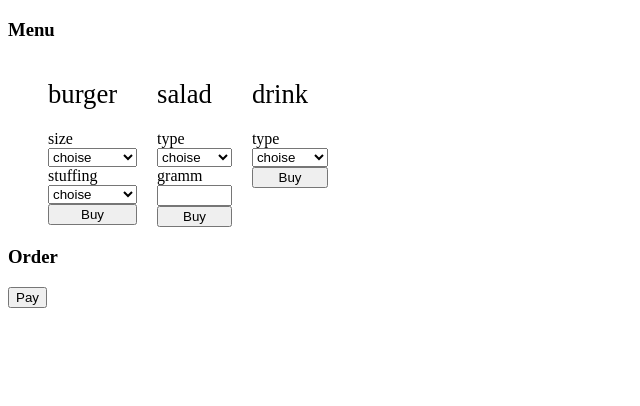
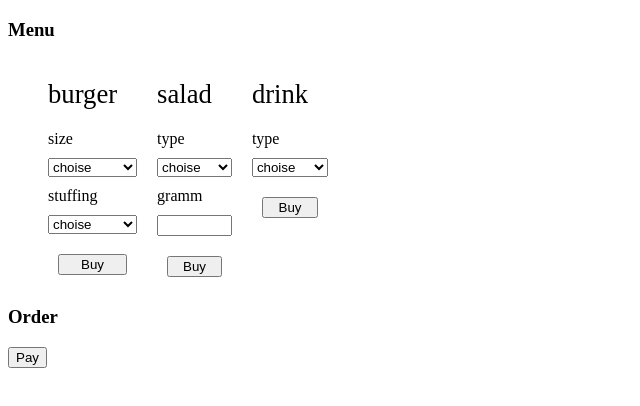
Before and after one commit to epam-js-march-2019/js-2, a plain HTML site: page Petrova_Ekaterina_js2/index.html in a window 1280 px wide. Shown: the whole page, without its empty margins (0-640 px from the left). Drawn offline with Linux system fonts and the light colour scheme.

Commit message:
Update index.html

```diff
--- a/Petrova_Ekaterina_js2/index.html
+++ b/Petrova_Ekaterina_js2/index.html
@@ -14,42 +14,42 @@
  			<li class="menu_ul_li menu_ul_li__burger" >
  				<div class="menuItemName">burger</div>
  				<span>size</span>
- 				<select class="menu_ul_li__burger__size">
+ 				<select class="menu_select menu_ul_li__burger__size">
  					<option value="choise">choise</option>
 				  <option value="big" >big</option>
 				  <option value="small">small</option>
 				</select>
 				<span>stuffing</span>
- 				<select class="menu_ul_li__burger__stuff">
+ 				<select class="menu_select menu_ul_li__burger__stuff">
  					<option value="choise">choise</option>
 				  <option value="cheese">cheese</option>
 				  <option value="salad">salad</option>
 				  <option value="potato">potato</option>
 				</select>
-				<input type="button" onclick="buyBurger()" class="buyBurger" value="Buy">
+				<input type="button" onclick="buyBurger()" class="button__buy buyBurger" value="Buy">
  			</li>
  			<li class="menu_ul_li">
  				<div class="menuItemName">salad</div>
 				<span>type</span>
- 				<select class="menu_ul_li__salad">
+ 				<select class="menu_select menu_ul_li__salad">
  					<option value="choise">choise</option>
 
 				  <option value="olivie">olivie</option>
 				  <option value="cezar">cezar</option>
 				</select>
 				<span>gramm</span>
-				<input type="number" class="menu_ul_li__gramm" min="100" max="3000" step="50">
-				<input type="button" onclick="buySalad()" class="buySalad" value="Buy">
+				<input type="number" class="menu_select menu_ul_li__gramm" min="100" max="3000" step="50">
+				<input type="button" onclick="buySalad()" class="button__buy buySalad" value="Buy">
  			</li>
  			<li class="menu_ul_li menu_ul_li__burger">
  				<div class="menuItemName">drink</div>
 				<span>type</span>
- 				<select class="menu_ul_li__drink">
+ 				<select class="menu_select menu_ul_li__drink">
  				<option value="choise">choise</option>
 				  <option value="cola">cola</option>
 				  <option value="coffee">coffee</option>
 				</select>
-				<input type="button" onclick="buyDrink()" class="buyDrink" value="Buy">
+				<input type="button" onclick="buyDrink()" class="button__buy buyDrink" value="Buy">
  			</li>
  		</ul>
  	</section>
```
